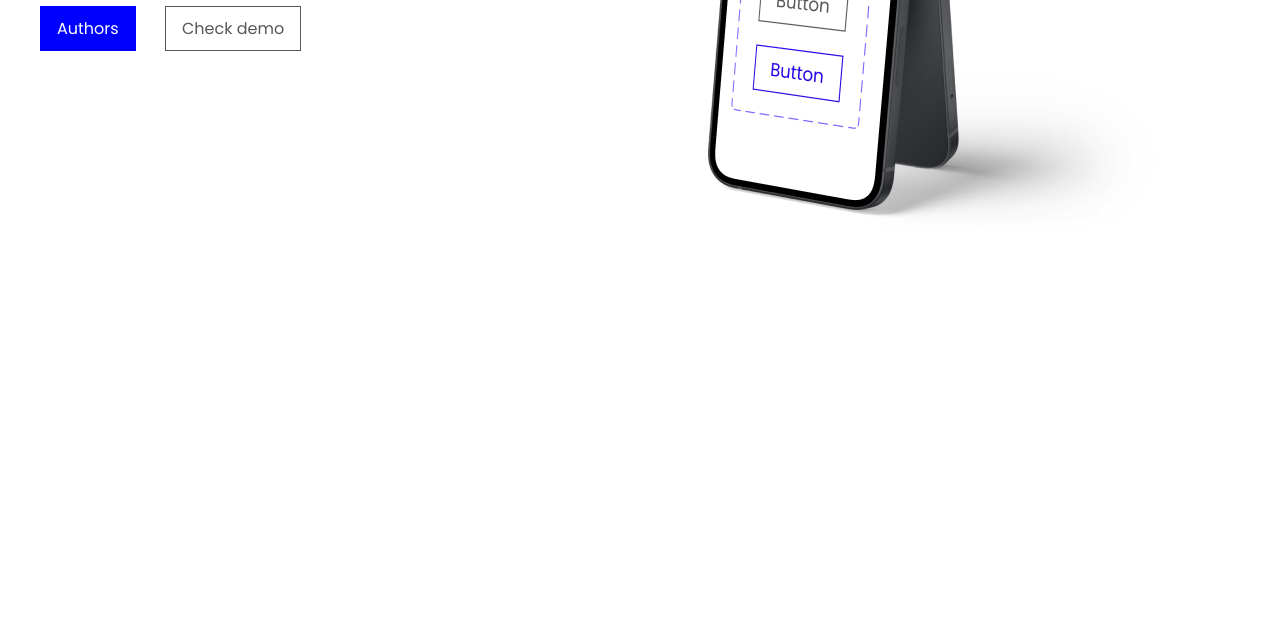
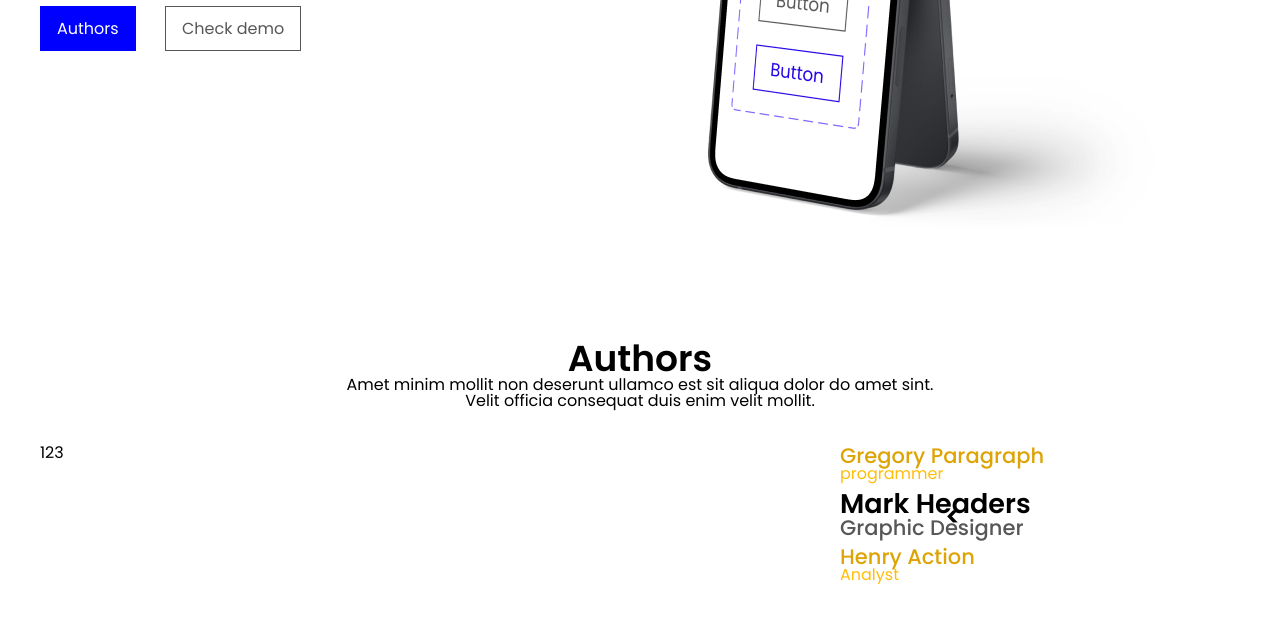
Before and after one commit to mark-lahno/first_landing_progAcademy, a plain HTML site: page index.html in a window 1280 px wide. Shown: the part 462-1084 px from the top of the page. Before the commit the page ends 800 px from the top, so only its background shows below. Drawn offline with Linux system fonts and the light colour scheme.

Commit message:
add block Authors

```diff
--- a/index.html
+++ b/index.html
@@ -28,7 +28,7 @@
     </nav>
   </header>
 
-  <div class="conteiner">
+  <div class="container">
     <div class="phone_block">
       <div class="description">
         <div class="description_header">
@@ -50,6 +50,34 @@
     </div>
   </div>
 
+  <div class="container">
+    <div class="authors">
+      <div class="aythors_top">
+        <div class="authors_top_header">
+          <h2>Authors</h2>
+        </div>
+        <div class="authors_top_paragraph">
+          <p>Amet minim mollit non deserunt ullamco est sit aliqua dolor do amet sint.<br> Velit officia consequat duis
+            enim
+            velit mollit. </p>
+        </div>
+      </div>
+      <div class="authors_inner">
+        <div class="authors_inner_left">123</div>
+        <div class="authors_inner_right">
+          <div class="gregory">Gregory Paragraph</div>
+          <div class="programmer">programmer</div>
+          <div class="add_more_sign">
+            <div class="mark">Mark Headers</div>
+            <div class="graphic">Graphic Designer</div>
+          </div>
+          <div class="henry">Henry Action</div>
+          <div class="analyst">Analyst</div>
+        </div>
+      </div>
+    </div>
+  </div>
+
 </body>
 
 </html>
--- a/styles/style.css
+++ b/styles/style.css
@@ -47,7 +47,7 @@ html {
   margin-left: 24px;
 }
 
-.conteiner {
+.container {
   width: 1200px;
   /* background-color: blue;
   height: 10px; */
@@ -104,3 +104,103 @@ html {
   color: #575757;
   text-decoration: none;
 }
+
+.authors {
+  margin: 100px auto;
+}
+
+.authors_top_header {
+  font-size: 36px;
+  font-weight: 600;
+  text-align: center;
+}
+
+.authors_top_paragraph {
+  font-size: 16px;
+  font-weight: 400;
+  text-align: center;
+}
+
+.authors_inner {
+  margin-top: 36px;
+
+  display: grid;
+  grid-template-columns: 8fr 4fr;
+  grid-template-areas:
+    "left right";
+}
+
+.authors_inner_left {
+  grid-area: left;
+}
+
+.authors_inner_right {
+  grid-area: right;
+  display: grid;
+  grid-template-areas:
+    "g"
+    "p"
+    "m"
+    "gr"
+    "h"
+    "a";
+}
+
+.gregory {
+  grid-area: g;
+
+  font-size: 21px;
+  font-weight: 500;
+  color: #DEA405;
+}
+
+.programmer {
+  grid-area: p;
+
+  font-size: 16px;
+  font-weight: 400;
+  color: #FFBE0B;
+}
+
+.mark {
+  grid-area: m;
+
+  font-size: 27px;
+  font-weight: 600;
+  margin-top: 8px;
+}
+
+.graphic {
+  grid-area: gr;
+
+  font-size: 21px;
+  font-weight: 500;
+  color: #575757;
+}
+
+.henry {
+  grid-area: h;
+
+  font-size: 21px;
+  font-weight: 500;
+  color: #DEA405;
+  margin-top: 8px;
+}
+
+
+.analyst {
+  grid-area: a;
+  font-size: 16px;
+  font-weight: 400;
+  color: #FFBE0B;
+}
+
+.add_more_sign::before {
+  content: '<';
+  font-size: 27px;
+  font-weight: 600;
+  position: absolute;
+  left: 945px;
+  top: 965px;
+
+}
```
